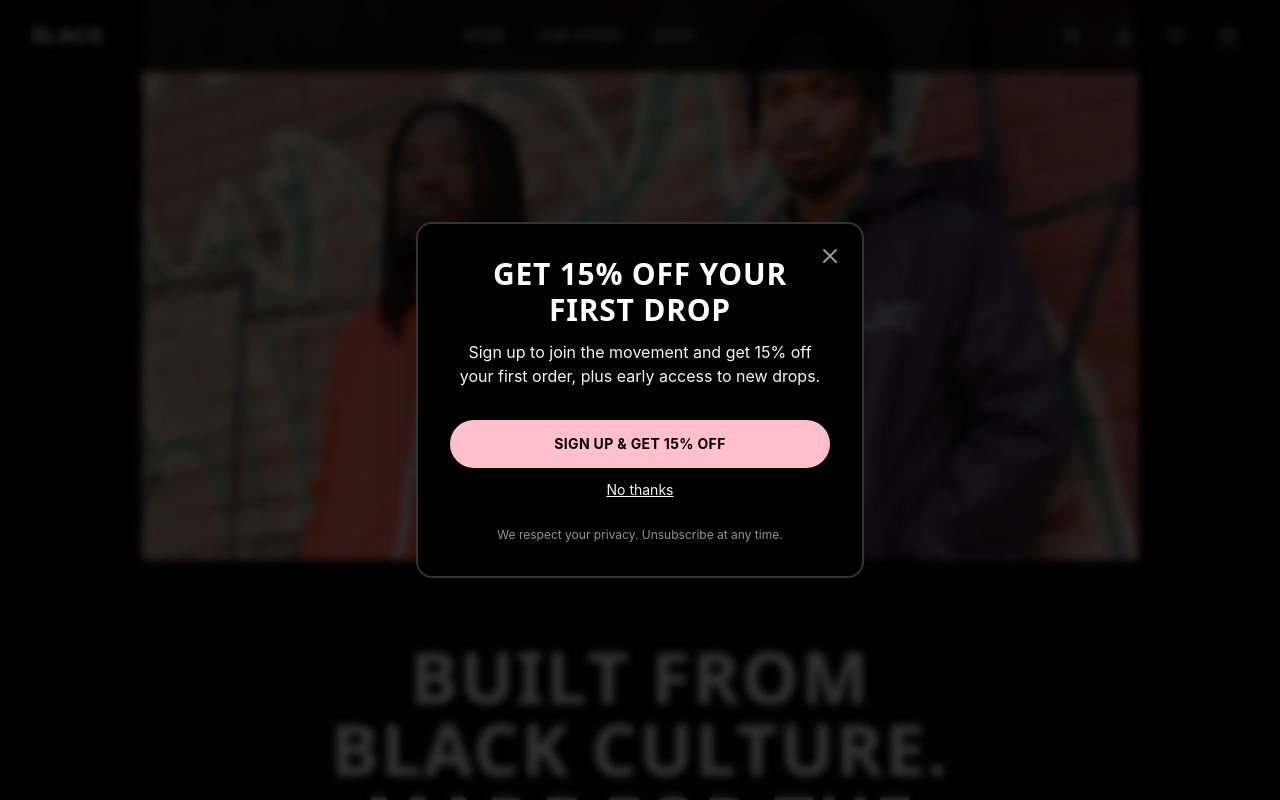
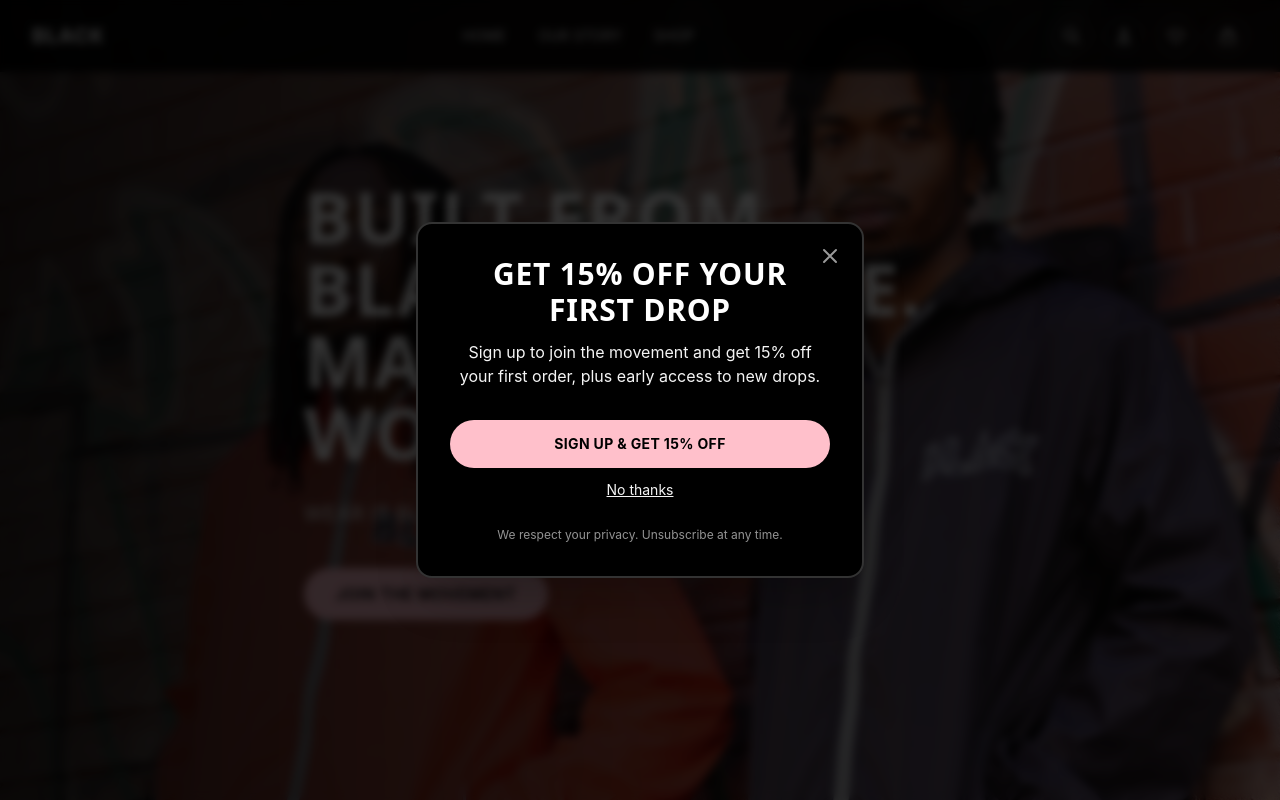
Before and after one commit to mistabilz/wear-black, a Next.js app: page / in a window 1280 px wide. Shown: the top 800 px of the page. Built offline with nearby package versions, Linux system fonts and the light colour scheme; no server answers.

Commit message:
Revert "fix: revert today's changes and correct hero layout without cropping"
This reverts commit 7e31eea179effd41e69c8dbd31ad0338003e38f3.

```diff
--- a/components/Hero.tsx
+++ b/components/Hero.tsx
@@ -8,31 +8,32 @@ const HERO_IMAGE_PATH = '/images/heroimagedesktop169.JPG'
 
 export default function Hero() {
   return (
-    <section id="home" className="relative w-full bg-black">
-      {/* MOBILE LAYOUT: Image + text below (no overlay) */}
+    <section id="home" className="relative w-full bg-black pt-16 md:pt-0">
+      {/* MOBILE LAYOUT: Stacked (image + text below) - NO OVERLAP */}
       <div className="md:hidden">
-        {/* Hero Image - Full image visible, no cropping */}
-        <div className="relative w-full bg-black pt-16 min-h-[55vh]">
+        {/* Hero Image - Clear and visible on mobile, minimal overlay */}
+        <div className="relative w-full bg-black min-h-[70vh] sm:min-h-[80vh]">
           <Image
             src={HERO_IMAGE_PATH}
             alt="BLACK Hero - Streetwear models"
             fill
             priority
-            className="object-contain object-center"
+            className="object-cover object-top"
             sizes="100vw"
           />
-        </div>
+          {/* Very light overlay - just for text contrast */}
+          <div className="absolute inset-0 bg-gradient-to-b from-black/30 via-transparent to-black/40" />
 
-        {/* Text Content - Below image, no blur */}
-        <div className="w-full bg-black py-8 sm:py-10 px-4 sm:px-6">
-          <div className="max-w-lg mx-auto w-full text-center space-y-4 sm:space-y-5">
+          {/* Text Content Overlaid on Mobile - positioned lower */}
+          <div className="absolute inset-0 flex flex-col justify-end pb-8 sm:pb-12 px-4 sm:px-6">
+            <div className="max-w-lg mx-auto w-full text-center space-y-3 sm:space-y-4 backdrop-blur-sm bg-black/20 p-4 sm:p-6 rounded-2xl">
               {/* Main Headline */}
-            <h1 className="text-xl sm:text-2xl font-display font-bold text-white uppercase tracking-wide leading-tight break-words">
+              <h1 className="text-xl sm:text-2xl md:text-3xl font-display font-bold text-white uppercase tracking-wide leading-tight drop-shadow-2xl break-words">
                 BUILT FROM BLACK CULTURE. MADE FOR THE WORLD.
               </h1>
 
               {/* Tagline */}
-            <p className="text-off-white text-xs sm:text-sm uppercase tracking-wide break-words">
+              <p className="text-off-white text-xs sm:text-sm drop-shadow-lg uppercase tracking-wide break-words">
                 WEAR IT BLACK. WEAR IT BOLD.
               </p>
 
@@ -40,39 +41,43 @@ export default function Hero() {
               <div className="pt-2">
                 <Link
                   href="/join-the-movement"
-                className="inline-block w-full max-w-xs mx-auto bg-soft-pink text-black px-10 py-4 rounded-full font-extrabold tracking-[0.25em] text-sm hover:scale-105 hover:shadow-lg transition-all duration-300 text-center min-h-[48px] flex items-center justify-center"
+                  className="block w-full max-w-xs mx-auto bg-soft-pink text-black px-6 py-3.5 rounded-full font-semibold uppercase tracking-wide hover:scale-105 hover:shadow-lg transition-all duration-300 text-sm text-center min-h-[48px] flex items-center justify-center"
                 >
-                JOIN THE MOVEMENT
+                  Join the Movement
                 </Link>
               </div>
             </div>
           </div>
         </div>
+      </div>
 
-      {/* DESKTOP/TABLET LAYOUT: Image + text at bottom */}
-      <div className="hidden md:block relative w-full bg-black">
-        {/* Hero Image - Full image visible, no cropping */}
-        <div className="relative w-full bg-black min-h-[70vh]">
+      {/* DESKTOP/TABLET LAYOUT: Overlay design (md and up) */}
+      <div className="hidden md:block relative w-full">
+        {/* Full Hero Image with overlay text */}
+        <div className="relative w-full h-screen max-h-[900px]">
           <Image
             src={HERO_IMAGE_PATH}
             alt="BLACK Hero - Streetwear models"
             fill
-            className="object-contain object-center"
+            className="object-cover object-center"
             priority
             sizes="100vw"
           />
-        </div>
 
-        {/* Text Content - At bottom of hero section, below image, no blur */}
-        <div className="w-full bg-black py-12 md:py-16 lg:py-20 px-4 sm:px-6 md:px-8 lg:px-16 xl:px-24">
-          <div className="max-w-2xl mx-auto text-center space-y-6 sm:space-y-8">
+          {/* Gradient Overlay for text readability on desktop - reduced opacity */}
+          <div className="absolute inset-0 bg-gradient-to-r from-black/80 via-black/40 to-transparent lg:from-black/75 lg:via-black/30" />
+
+          {/* Content Overlay on Desktop */}
+          <div className="absolute inset-0 flex items-center">
+            <div className="w-full px-4 sm:px-6 md:px-8 lg:px-16 xl:px-24">
+              <div className="max-w-2xl mx-auto">
                 {/* Main Headline */}
-            <h1 className="text-3xl sm:text-4xl md:text-5xl lg:text-6xl xl:text-7xl font-display font-bold text-white uppercase tracking-wide leading-tight break-words">
+                <h1 className="text-3xl sm:text-4xl md:text-5xl lg:text-6xl xl:text-7xl font-display font-bold text-white uppercase tracking-wide leading-tight mb-4 sm:mb-6 lg:mb-8 drop-shadow-2xl break-words">
                   BUILT FROM BLACK CULTURE. MADE FOR THE WORLD.
                 </h1>
 
                 {/* Tagline */}
-            <p className="text-off-white text-sm sm:text-base lg:text-lg xl:text-xl max-w-xl uppercase tracking-wide break-words">
+                <p className="text-off-white text-sm sm:text-base lg:text-lg xl:text-xl max-w-xl mb-6 sm:mb-8 lg:mb-10 drop-shadow-lg uppercase tracking-wide break-words">
                   WEAR IT BLACK. WEAR IT BOLD.
                 </p>
 
@@ -80,10 +85,12 @@ export default function Hero() {
                 <div>
                   <Link
                     href="/join-the-movement"
-                className="inline-block bg-soft-pink text-black px-10 py-4 rounded-full font-extrabold tracking-[0.25em] text-sm md:text-base hover:scale-105 hover:shadow-lg transition-all duration-300 min-h-[48px] flex items-center justify-center"
+                    className="inline-flex items-center justify-center bg-soft-pink text-black px-8 py-3.5 rounded-full font-semibold uppercase tracking-wide hover:scale-105 hover:shadow-lg transition-all duration-300 text-sm lg:text-base min-h-[48px]"
                   >
-                JOIN THE MOVEMENT
+                    Join the Movement
                   </Link>
+                </div>
+              </div>
             </div>
           </div>
         </div>
```
Lines whose indentation alone changed are shown as unchanged.
